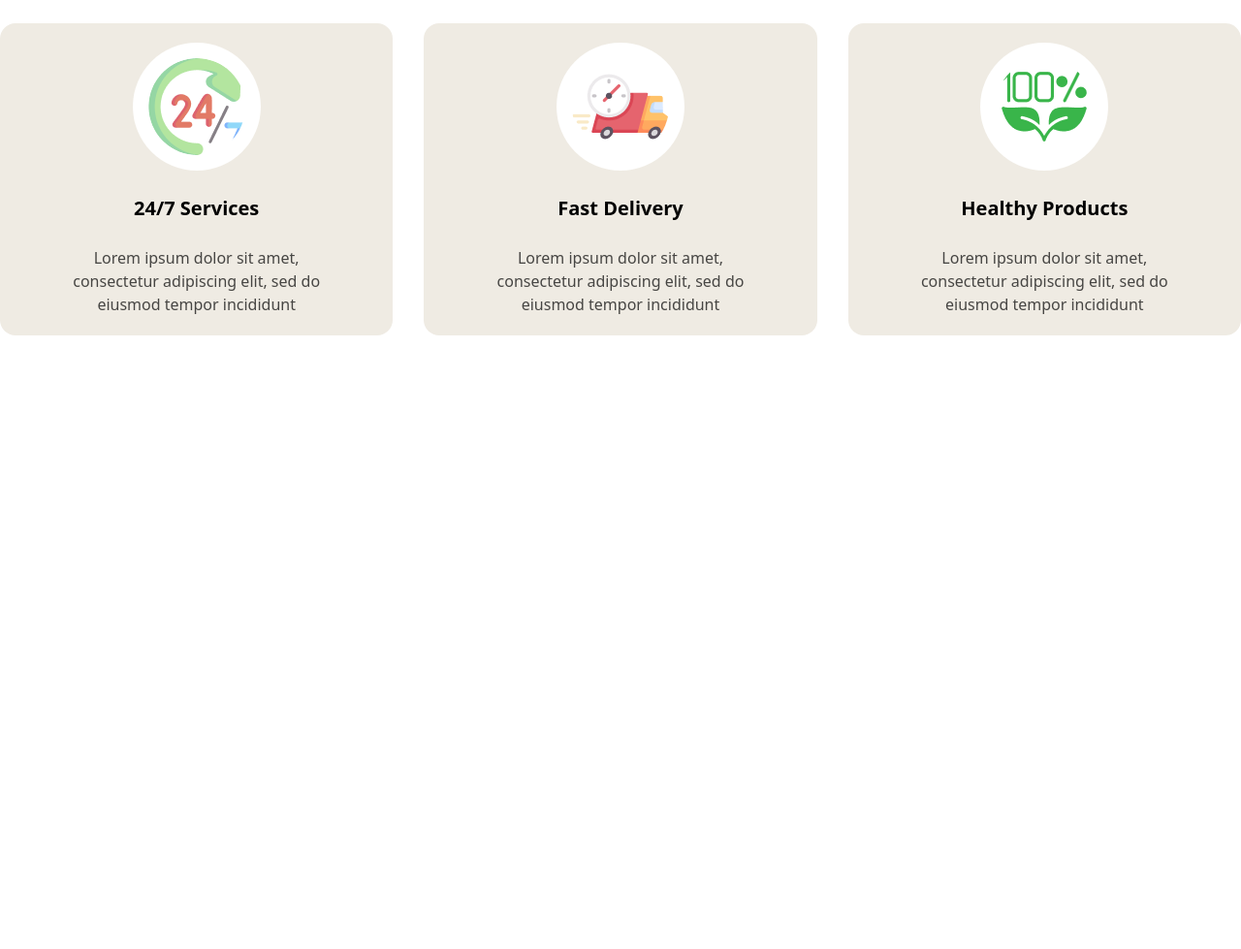
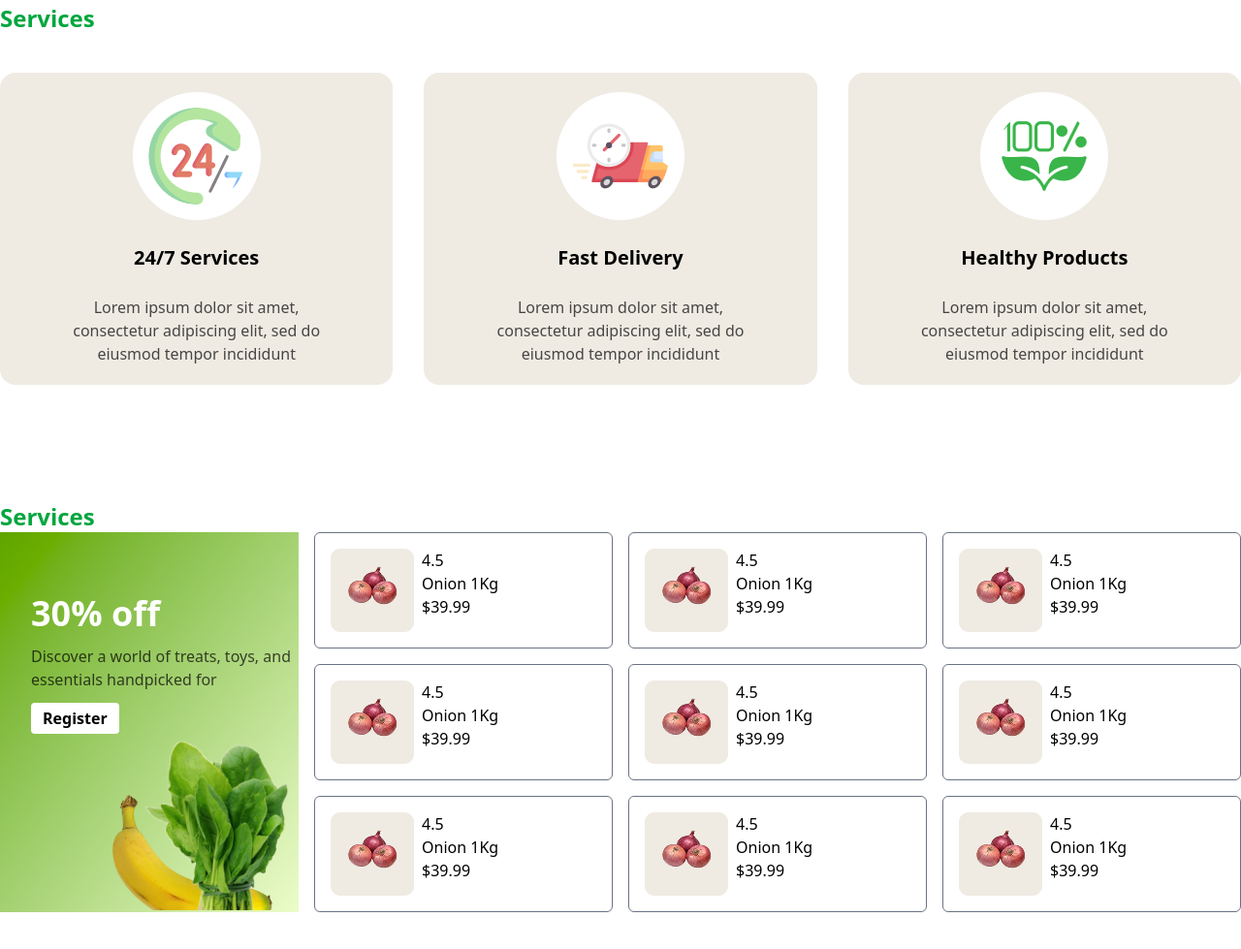
Before and after one commit to SHUVO-24/b14-nature, a plain HTML site: page index.html in a window 1280 px wide. Shown: the part 1143-2122 px from the top of the page at 97% size. Before the commit the page ends 1609 px from the top, so only its background shows below. Drawn offline with nearby package versions, Linux system fonts and the light colour scheme.

Commit message:
popular section complete

```diff
--- a/index.html
+++ b/index.html
@@ -20,20 +20,21 @@
 
 
 
-                <ul class="flex gap-20">
+                <ul class="hidden md:flex gap-20">
                     <li><a href="">Product</a></li>
                     <li><a href="">Services</a></li>
                     <li><a href="">Contact us</a></li>
                 </ul>
 
 
-            <div class="flex items-center gap-5">
+            <div class="hidden md:flex items-center gap-5">
                 <span><i class="fa-solid fa-magnifying-glass"></i></span>
                 <span><i class="fa-solid fa-cart-shopping"></i></span>
 
                 <button class="rounded border border-green-600 font-semibold px-3 py-1">Login</button>
                 <button class="rounded bg-green-500 font-bold px-3 py-1 text-white">Register</button>
             </div>
+            <span class="md:hidden"><i class="fa-solid fa-bars"></i></span>
         </nav>
 
 
@@ -43,16 +44,18 @@
                 <br> Count</span> On, Prices You’ll Love!</h2>
                 <p class="pt-6 opacity-80">Shop your daily essentials at unbeatable prices. From fresh produce to pantry <br> staples, we’ve got you covered every day!</p>
             </div>
-            <img src="assets/Hero Section 1.png" alt="" class="mx-auto w-3xl">
+            <img src="assets/Hero Section 1.png" alt="" class="mx-auto max-w-[450px] sm:max-w-[550px] md:max-w-[830px]">
         </section>
     </header>
 
 
+
+    <!-- services -->
     <section class="container mx-auto my-30">
         <h2 class="font-bold text-green-600 text-2xl text-left">Services</h2>
 
 
-        <div class="grid grid-cols-3 gap-8 my-10">
+        <div class="grid grid-cols-1 md:grid-cols-2 lg:grid-cols-3 gap-8 my-10">
 
 
             <div class="text-center bg-[#efebe3] p-5 rounded-2xl space-y-4">
@@ -82,6 +85,107 @@
     </section>
 
 
+    <!-- Production Popular -->
+
+    <section class="container mx-auto my-20">
+        <h2 class="font-bold text-green-600 text-2xl text-left">Services</h2>
+
+        <div class="grid grid-cols-12 gap-4">
+
+            <!-- 30% -->
+            <div class="space-y-3 col-span-12 md:col-span-3 bg-linear-to-br from-lime-600 to-lime-100">
+
+
+                <h2 class="font-bold text-4xl text-white ml-8 mt-16">30% off</h2>
+                <p class="ml-8 opacity-70">Discover a world of treats, toys, and essentials handpicked for</p>
+                <button class="rounded bg-white font-bold px-3 py-1 text-black ml-8">Register</button>
+                <img src="assets/Mask group.png" alt="" class=" -mt-30.5">
+            </div>
+
+
+            <!-- 70% -->
+            <div class="col-span-12 md:col-span-9 grid
+            grid-cols-1 md:grid-cols-2 lg:grid-cols-3 gap-4">
+                <div class="flex gap-2 p-4 rounded-md border border-gray-500">
+                    <img src="assets/onion.png" alt="">
+                    <div>
+                        <h2>4.5</h2>
+                        <p>Onion 1Kg</p>
+                        <p>$39.99</p>
+                    </div>
+                </div>
+                <div class="flex gap-2 p-4 rounded-md border border-gray-500">
+                    <img src="assets/onion.png" alt="">
+                    <div>
+                        <h2>4.5</h2>
+                        <p>Onion 1Kg</p>
+                        <p>$39.99</p>
+                    </div>
+                </div>
+                <div class="flex gap-2 p-4 rounded-md border border-gray-500">
+                    <img src="assets/onion.png" alt="">
+                    <div>
+                        <h2>4.5</h2>
+                        <p>Onion 1Kg</p>
+                        <p>$39.99</p>
+                    </div>
+                </div>
+                <div class="flex gap-2 p-4 rounded-md border border-gray-500">
+                    <img src="assets/onion.png" alt="">
+                    <div>
+                        <h2>4.5</h2>
+                        <p>Onion 1Kg</p>
+                        <p>$39.99</p>
+                    </div>
+                </div>
+                <div class="flex gap-2 p-4 rounded-md border border-gray-500">
+                    <img src="assets/onion.png" alt="">
+                    <div>
+                        <h2>4.5</h2>
+                        <p>Onion 1Kg</p>
+                        <p>$39.99</p>
+                    </div>
+                </div>
+                <div class="flex gap-2 p-4 rounded-md border border-gray-500">
+                    <img src="assets/onion.png" alt="">
+                    <div>
+                        <h2>4.5</h2>
+                        <p>Onion 1Kg</p>
+                        <p>$39.99</p>
+                    </div>
+                </div>
+                <div class="flex gap-2 p-4 rounded-md border border-gray-500">
+                    <img src="assets/onion.png" alt="">
+                    <div>
+                        <h2>4.5</h2>
+                        <p>Onion 1Kg</p>
+                        <p>$39.99</p>
+                    </div>
+                </div>
+                <div class="flex gap-2 p-4 rounded-md border border-gray-500">
+                    <img src="assets/onion.png" alt="">
+                    <div>
+                        <h2>4.5</h2>
+                        <p>Onion 1Kg</p>
+                        <p>$39.99</p>
+                    </div>
+                </div>
+                <div class="flex gap-2 p-4 rounded-md border border-gray-500">
+                    <img src="assets/onion.png" alt="">
+                    <div>
+                        <h2>4.5</h2>
+                        <p>Onion 1Kg</p>
+                        <p>$39.99</p>
+                    </div>
+                </div>
+
+
+
+            </div>
+        </div>
+
+    </section>
+
 
 </body>
 </html>
```
